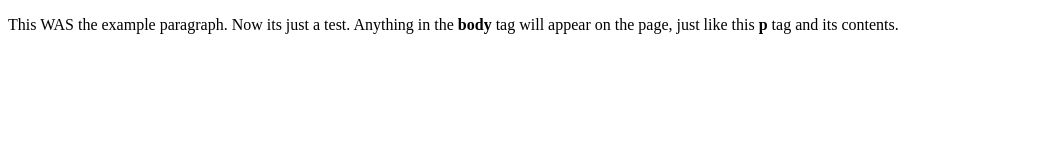
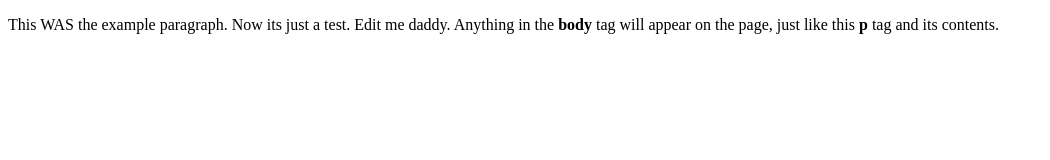
Before and after one commit to mecooper2k/CodeDeployApp1, a plain HTML site: page index.html in a window 1280 px wide. Shown: the whole page, without its empty margins (0-1050 px from the left). Drawn offline with Linux system fonts and the light colour scheme.

Commit message:
Update index.html

```diff
--- a/index.html
+++ b/index.html
@@ -1,9 +1,9 @@
 <!doctype html>
 <html>
   <head>
-    <title>This is the NEW title of the webpage!</title>
+    <title>This is the NEWER title of the webpage!</title>
   </head>
   <body>
-    <p>This WAS the example paragraph. Now its just a test. Anything in the <strong>body</strong> tag will appear on the page, just like this <strong>p</strong> tag and its contents.</p>
+    <p>This WAS the example paragraph. Now its just a test. Edit me daddy. Anything in the <strong>body</strong> tag will appear on the page, just like this <strong>p</strong> tag and its contents.</p>
   </body>
 </html>
```
